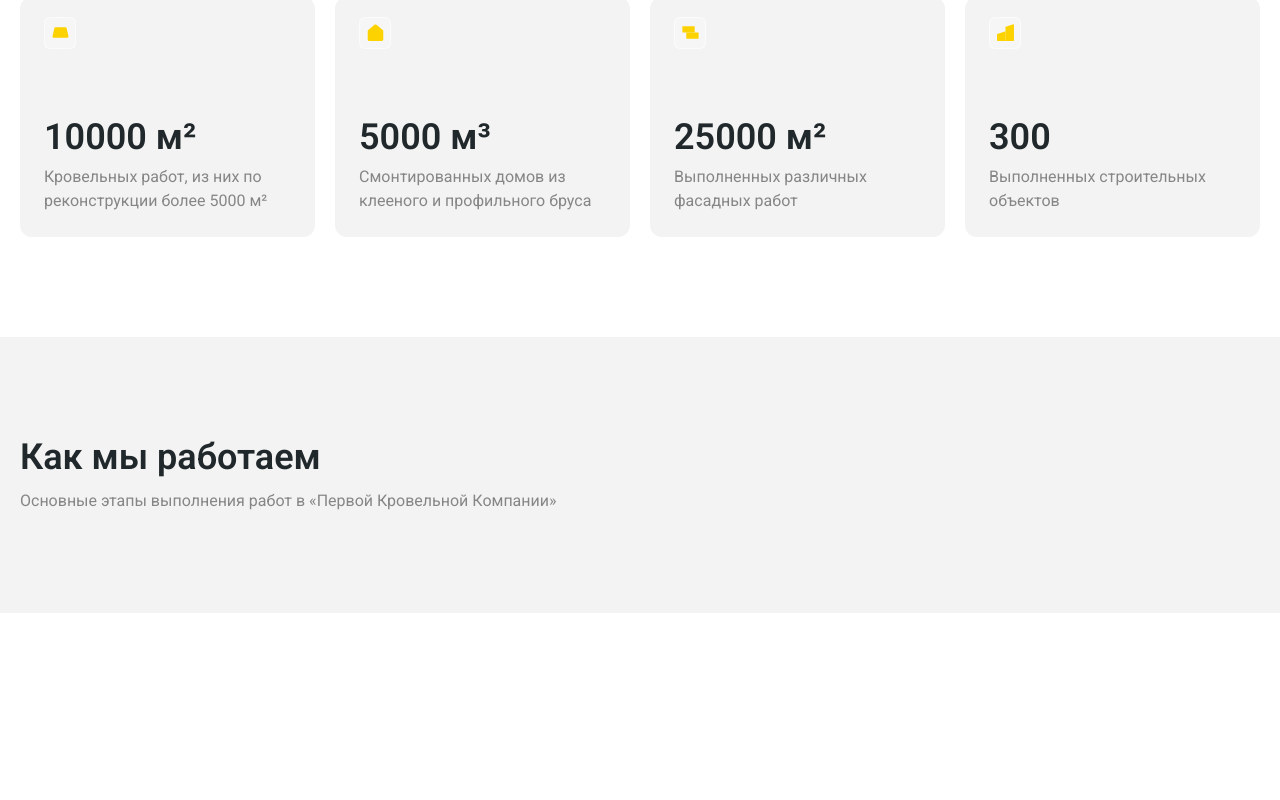
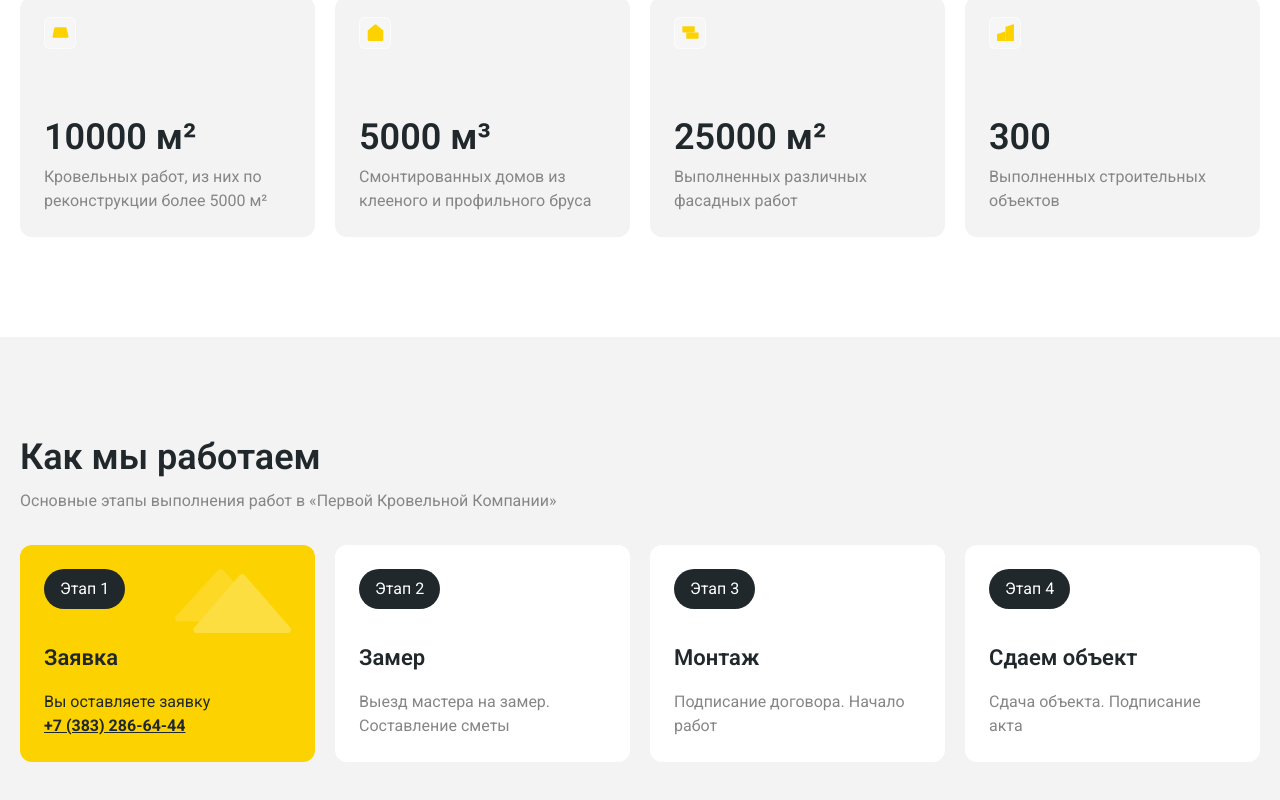
Before and after one commit to phil4a/pkksib-frontend, a Next.js app: page / in a window 1280 px wide. Shown: the part 1032-1832 px from the top of the page. Before the commit the page ends 1645 px from the top, so only its background shows below. Built offline with nearby package versions, Linux system fonts and the light colour scheme; no server answers; what tailwind-clamp would draw is missing.

Commit message:
feat(components): add work stages section to HowWeWork component
Implement a 4-stage workflow visualization with phone link for first stage. Each stage shows title, description and highlights the first stage with different styling. Also includes decorative SVG elements.

```diff
--- a/src/app/page.tsx
+++ b/src/app/page.tsx
@@ -74,11 +74,11 @@ export default function HomePage() {
 						</div>
 						<div className='flex-7/12 flex flex-col py-15 items-start justify-center'>
 							<div className='clamp-[pr,5,20]'>
-								<h4 className='mb-4 text-[22px] font-semibold leading-[1.25]'>
+								<p className='mb-4 text-[22px] font-semibold leading-[1.25]'>
 									В «Первой Кровельной Компании» помимо товаров для кровли европейского качества
 									предоставляется ряд услуг. У нас имеются мастера, которые выполнят монтажные
 									работы в Новосибирске и области.
-								</h4>
+								</p>
 								<p className='mb-6'>
 									Высокая квалификация и большой опыт работы позволяет выполнять установку
 									кровельных и фасадных материалов быстро и качественно. При этом соблюдаются все
--- a/src/components/layout/content/how-we-work/HowWeWork.tsx
+++ b/src/components/layout/content/how-we-work/HowWeWork.tsx
@@ -1,14 +1,95 @@
+import Link from 'next/link';
+
+import { SITE_CONFIG } from '@/config/site.config';
+
+const stages = [
+	{
+		title: 'Заявка',
+		content: 'Вы оставляете заявку',
+		link: `tel:${SITE_CONFIG.phoneNumber}`
+	},
+	{
+		title: 'Замер',
+		content: 'Выезд мастера на замер. Составление сметы'
+	},
+	{
+		title: 'Монтаж',
+		content: 'Подписание договора. Начало работ'
+	},
+	{
+		title: 'Сдаем объект',
+		content: 'Сдача объекта. Подписание акта'
+	}
+];
+
 export function HowWeWork() {
 	return (
 		<section className='bg-light-gray'>
 			<div className='layout-container py-25'>
-				<div className=''>
+				<div className='mb-8'>
 					<h2 className='text-4xl font-semibold mb-3'>Как мы работаем</h2>
 					<p className='text-dark-gray'>
 						Основные этапы выполнения работ в «Первой Кровельной Компании»
 					</p>
 				</div>
+				<div className='grid gap-5 grid-cols-4'>
+					{stages.map((stage, index) => (
+						<WorkStage
+							key={stage.title}
+							index={index}
+							{...stage}
+						/>
+					))}
+				</div>
 			</div>
 		</section>
 	);
 }
+
+interface WorkStageProps {
+	index: number;
+	title: string;
+	content: string;
+	link?: string;
+}
+
+function WorkStage({ index, title, content, link }: WorkStageProps) {
+	return (
+		<div className={`${index === 0 ? 'bg-accent' : 'bg-white'} rounded-xl p-6 relative`}>
+			<span className='inline-flex bg-primary text-white py-2 px-4 rounded-[30px] mb-8'>
+				Этап {index + 1}
+			</span>
+			<h3 className='text-[22px] font-semibold mb-4'>{title}</h3>
+			<p className={`${index === 0 ? 'text-primary' : 'text-dark-gray'}`}>{content}</p>
+			{link && (
+				<Link
+					href={link}
+					className='font-bold underline'
+				>
+					{SITE_CONFIG.phoneNumber}
+				</Link>
+			)}
+			{index === 0 && (
+				<svg
+					className='absolute top-6 right-6'
+					width='116'
+					height='64'
+					viewBox='0 0 116 64'
+					fill='none'
+					xmlns='http://www.w3.org/2000/svg'
+				>
+					<path
+						d='M64.8096 6.0229C66.0841 4.556 68.3127 4.55601 69.5872 6.0229L115.174 58.4905C117.024 60.6191 115.558 64 112.785 64H21.6113C18.8389 64 17.3731 60.6191 19.2225 58.4905L64.8096 6.0229Z'
+						fill='white'
+						fillOpacity='0.25'
+					/>
+					<path
+						d='M43.1929 1.04952C44.4751 -0.349841 46.7248 -0.349841 48.0069 1.04952L58.8499 12.8829L24.4179 52.5129H3.23041C0.446568 52.5129 -1.0287 49.3123 0.823381 47.291L43.1929 1.04952Z'
+						fill='white'
+						fillOpacity='0.15'
+					/>
+				</svg>
+			)}
+		</div>
+	);
+}
```
